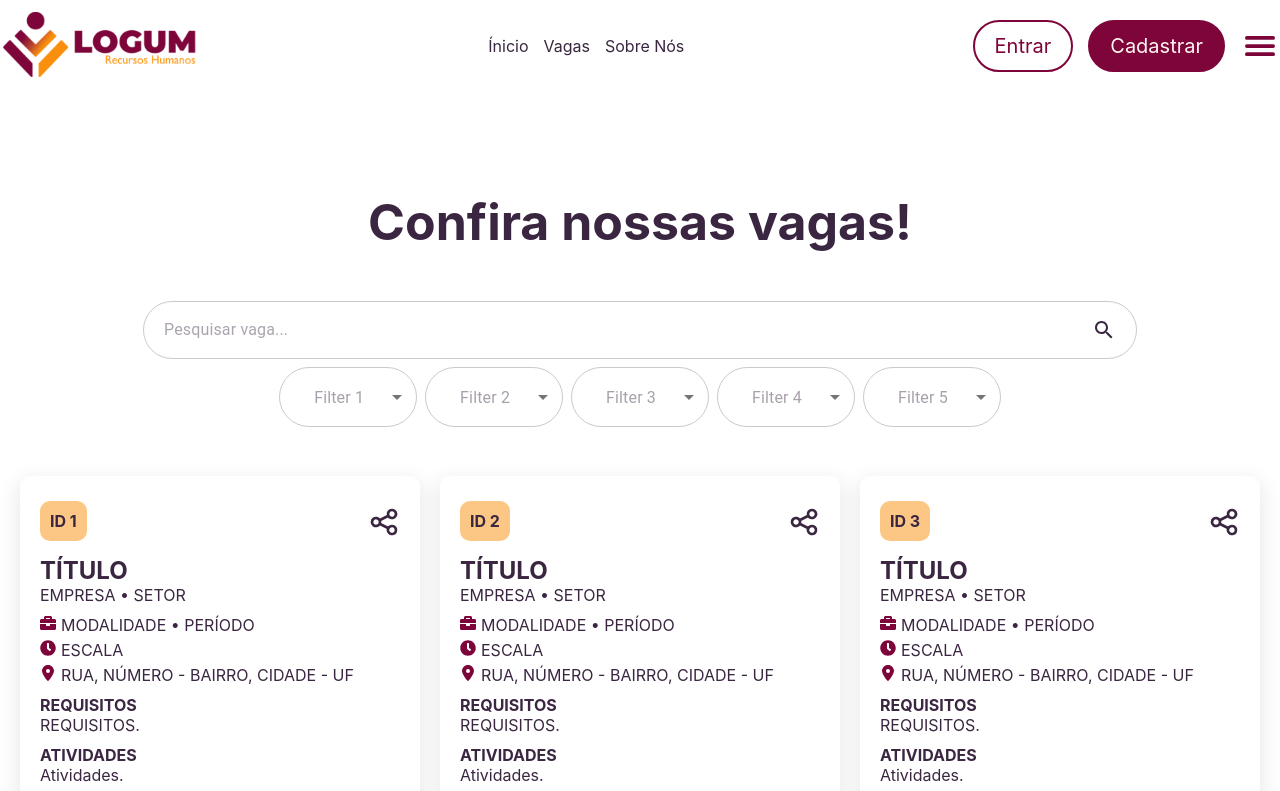
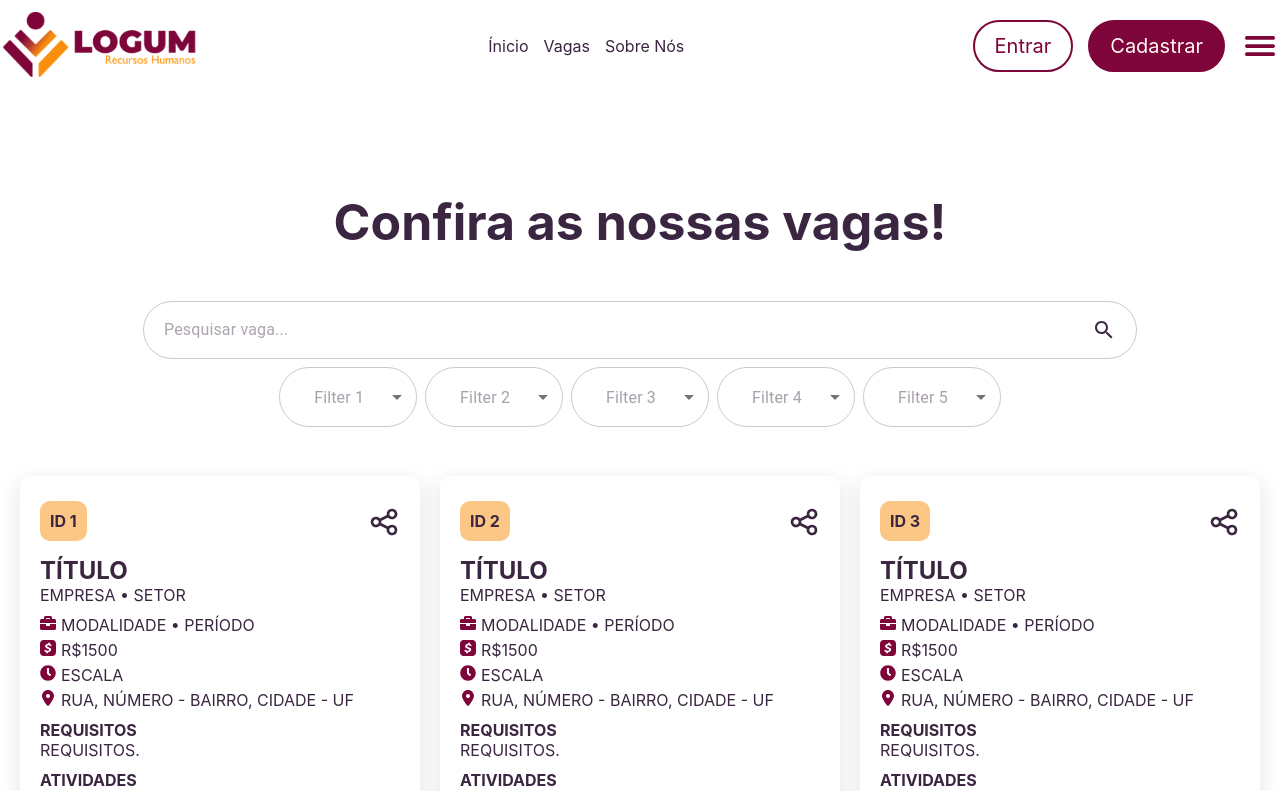
Before and after one commit to MPCGomes/logumrh, a Next.js app in the folder frontend-web/: page /vacancies in a window 1280 px wide. Shown: the top 791 px of the page. Built offline with nearby package versions, Linux system fonts and the light colour scheme.

Commit message:
refactor (vacancyCard): salary added

```diff
--- a/frontend-web/app/vacancies/page.tsx
+++ b/frontend-web/app/vacancies/page.tsx
@@ -26,6 +26,7 @@ const Vacancies: React.FC = () => {
     modality: 'Modalidade',
     period: 'Período',
     scale: 'Escala',
+    salary: 1500,
     location: 'Rua, Número - Bairro, Cidade - UF',
     requirements: 'Requisitos.',
     activities: 'Atividades.'
@@ -53,7 +54,7 @@ const Vacancies: React.FC = () => {
 
   return (
     <div className="container paddingSection">
-      <h2 className='subtitle'>Confira nossas vagas!</h2>
+      <h2 className='subtitle'>Confira as nossas vagas!</h2>
       <div className={styles.centeredElements}>
         <SearchBar
           placeholder="Pesquisar vaga..."
--- a/frontend-web/components/VacancyCard/VacancyCard.tsx
+++ b/frontend-web/components/VacancyCard/VacancyCard.tsx
@@ -3,6 +3,7 @@ import styles from './VacancyCard.module.scss'
 import { HiOutlineShare } from "react-icons/hi";
 import { FaBriefcase, FaClock } from "react-icons/fa";
 import { FaLocationDot } from "react-icons/fa6";
+import { SiCashapp } from "react-icons/si";
 import ButtonSecondary from '../ButtonSecondary/ButtonSecondary';
 import ButtonPrimary from '../ButtonPrimary/ButtonPrimary';
 
@@ -14,12 +15,13 @@ interface VacancyCardProps {
   modality: string;
   period: string;
   scale: string;
+  salary: number;
   location: string;
   requirements: string;
   activities: string;
 }
 
-const VacancyCard: React.FC<VacancyCardProps> = ({ id, vacancy, firm, sector, modality, period, scale, location, requirements, activities }) => {
+const VacancyCard: React.FC<VacancyCardProps> = ({ id, vacancy, firm, sector, modality, period, salary, scale, location, requirements, activities }) => {
   return (
     <div className={styles.vacancyCard}>
       <div className={styles.idGroup}>
@@ -42,6 +44,13 @@ const VacancyCard: React.FC<VacancyCardProps> = ({ id, vacancy, firm, sector, mo
             <FaBriefcase />
           </span>
           {modality} • {period}
+        </p>
+        <p>
+          <span>
+            <SiCashapp />
+          </span>
+          R$
+          {salary}
         </p>
         <p>
           <span>
```
Also changed, not shown: frontend-web/app/page.tsx (+6 -3 lines).
